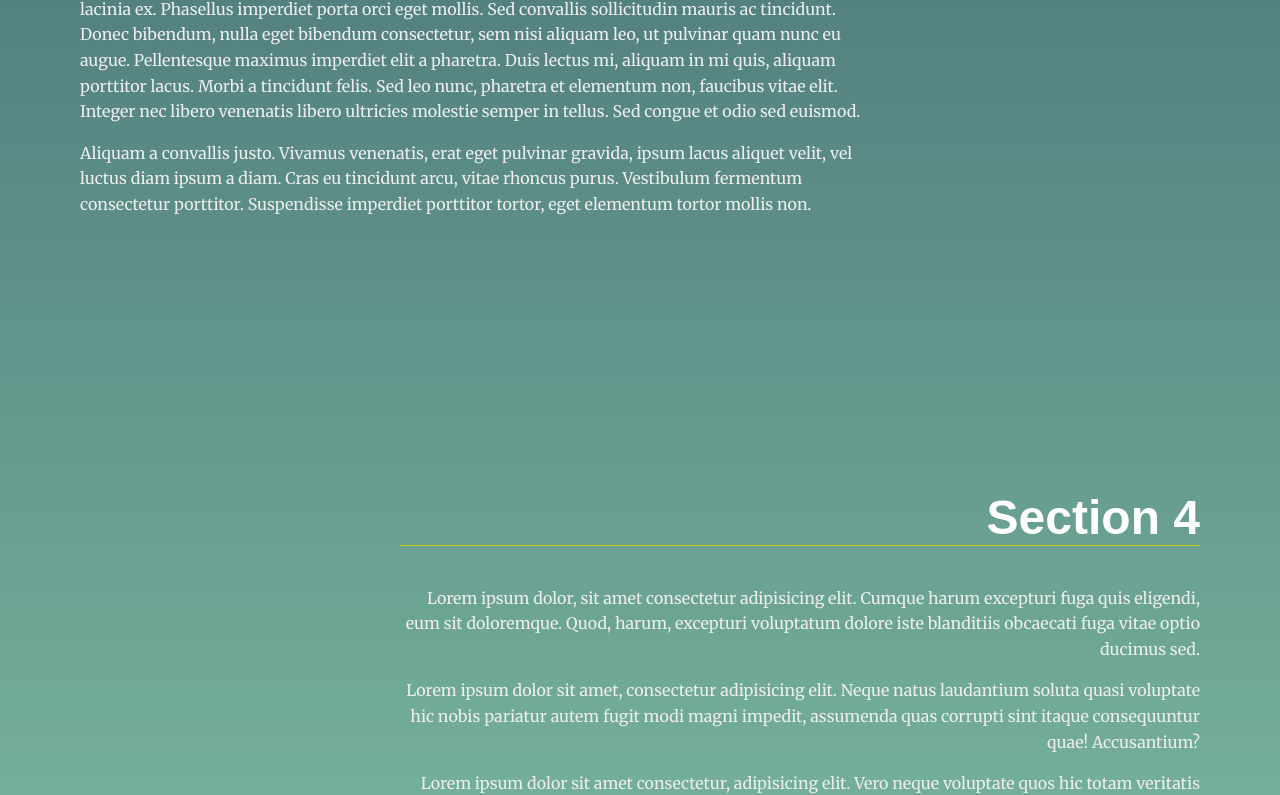
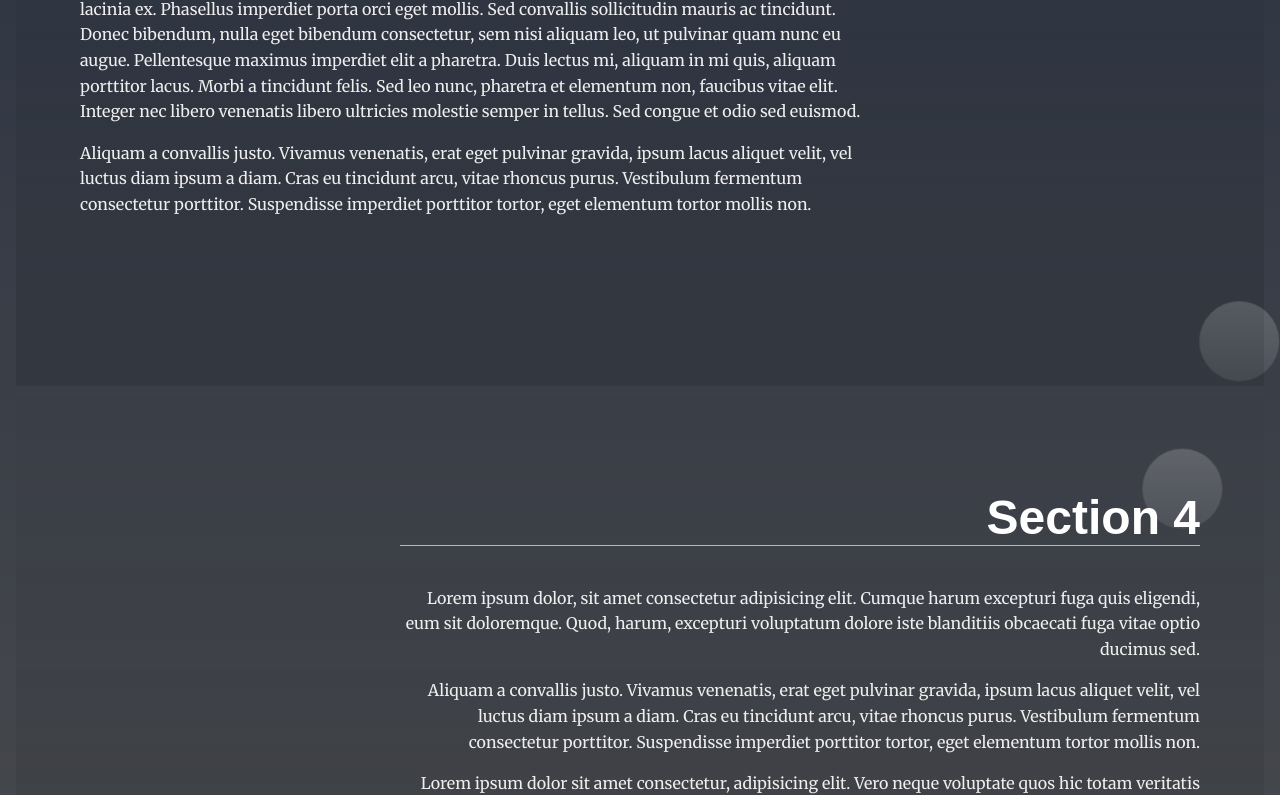
Before and after one commit to roylanpais/FEND_landingpage, a plain HTML site: page index.html in a window 1280 px wide. Shown: the part 2005-2800 px from the top of the page. Drawn offline with Linux system fonts and the light colour scheme.

Commit message:
added the js and edited css color schema

```diff
--- a/css/styles.css
+++ b/css/styles.css
@@ -1,7 +1,7 @@
 /* ---- Base Rules ---- */
 body {
     background: rgb(136,203,171);
-    background: linear-gradient(0deg, rgba(136,203,171,1) 0%, rgba(0,13,60,1) 100%);
+    background: linear-gradient(0deg, rgb(80, 80, 80) 0%, rgb(1, 17, 49) 100%);
     margin: 0;
     font-family: 'Merriweather', serif;
     color: #fff;
--- a/index.html
+++ b/index.html
@@ -17,7 +17,7 @@
   </header>
   <main>
     <header class="main__hero">
-      <h1>Landing Page </h1>
+      <h1>FEND Landing Page </h1>
     </header>
 
     <section id="section1" data-nav="Section 1" class="your-active-class">
@@ -48,7 +48,7 @@
       <div class="landing__container">
         <h2>Section 4</h2>
         <p>Lorem ipsum dolor, sit amet consectetur adipisicing elit. Cumque harum excepturi fuga quis eligendi, eum sit doloremque. Quod, harum, excepturi voluptatum dolore iste blanditiis obcaecati fuga vitae optio ducimus sed.</p>
-        <p>Lorem ipsum dolor sit amet, consectetur adipisicing elit. Neque natus laudantium soluta quasi voluptate hic nobis pariatur autem fugit modi magni impedit, assumenda quas corrupti sint itaque consequuntur quae! Accusantium?</p>
+        <p>Aliquam a convallis justo. Vivamus venenatis, erat eget pulvinar gravida, ipsum lacus aliquet velit, vel luctus diam ipsum a diam. Cras eu tincidunt arcu, vitae rhoncus purus. Vestibulum fermentum consectetur porttitor. Suspendisse imperdiet porttitor tortor, eget elementum tortor mollis non.</p>
         <p>Lorem ipsum dolor sit amet consectetur, adipisicing elit. Vero neque voluptate quos hic totam veritatis ab debitis voluptatum tenetur error dolor id assumenda amet repellendus, molestiae iusto. Vel, esse illum!</p>
       </div>
     </section>
--- a/js/app.js
+++ b/js/app.js
@@ -8,11 +8,10 @@
  * Define Global Variables
  *
 */
-// selects all sections
+// selects all sections, hide variable used to hide the navigation bar
 const sections = document.querySelectorAll('section');
 const menu = document.getElementById("navbar__list");
 const topButton = document.getElementById('top-button');
-// hide variable used to hide the navigation bar
 var hide;
 
 
@@ -21,7 +20,14 @@ var hide;
  * Start Helper Functions
  *
 */
-
+// this function return the visible height of the section in the viewport
+function getVisibleHeight(element) {
+    const windowHeight = (window.innerHeight || document.documentElement.clientHeight);
+    const box = element.getBoundingClientRect();
+    const top = Math.min(Math.max(box.top, 0), windowHeight);
+    const bottom = Math.min(Math.max(box.bottom, 0), windowHeight);
+    return bottom - top;
+}
 
 
 /**
@@ -31,12 +37,77 @@ var hide;
 */
 
 // build the nav
-
+function buildNav(){
+    const fragment = document.createDocumentFragment();
+    for (let sec of sections) {
+        const li = document.createElement('li');
+        const anchor = document.createElement('a');
+        anchor.href = '#' + sec.id;
+        anchor.className = "menu__link";
+        anchor.setAttribute('data-id', sec.id);
+        anchor.textContent = sec.getAttribute('data-nav');
+        li.appendChild(anchor);
+        fragment.appendChild(li);
+    }
+    menu.appendChild(fragment);
+}
 
 // Add class 'active' to section when near top of viewport
 
+buildNav();
+
+function scrollHandler() {
+    // make the navbar hidden
+    menu.classList.remove('hidden');
+    // loop over sections and get the section that has the max visible height
+    let mx = 0;
+    let active = sections[0];
+    for (let sec of sections) {
+        let height = getVisibleHeight(sec);
+        if (height > mx) {
+            mx = height;
+            active = sec;
+        } else if (height < mx) {
+            // all of the next sections will be less in height, so break
+            break;
+        }
+    }
+    for (const sec of sections) {
+        if (getVisibleHeight(sec) < mx && sec.classList.contains('your-active-class')) {
+            sec.classList.remove('your-active-class');
+            let link = document.querySelector('a[data-id='+sec.id+']');
+            link.classList.remove('selected');
+        } else if (getVisibleHeight(sec) == mx && !sec.classList.contains('your-active-class')) {
+            sec.classList.add('your-active-class');
+            let link = document.querySelector('a[data-id='+sec.id+']');
+            link.classList.add('selected');
+        }
+    }
+
+    // hide navigation bar when not scrolling
+    window.clearTimeout(hide);
+    hide = setTimeout(() => {
+        menu.classList.add("hidden");
+    }, 3000);
+
+    // add top button when the window is not at the top
+    if (document.body.scrollTop > 300 || document.documentElement.scrollTop > 300) {
+        topButton.classList.add('show');
+    } else {
+        topButton.classList.remove('show');
+    }
+}
 
 // Scroll to anchor ID using scrollTO event
+function scrollToSection(evt) {
+    const link = evt.target;
+    if (link.nodeName == 'A') {
+        evt.preventDefault();
+        const element = document.getElementById(link.getAttribute('data-id'));
+        element.scrollIntoView({behavior:"smooth"});
+    }
+}
+
 
 
 /**
@@ -48,5 +119,7 @@ var hide;
 // Build menu
 
 // Scroll to section on link click
+menu.addEventListener('click', scrollToSection);
 
 // Set sections as active
+window.addEventListener("scroll", scrollHandler);
```
